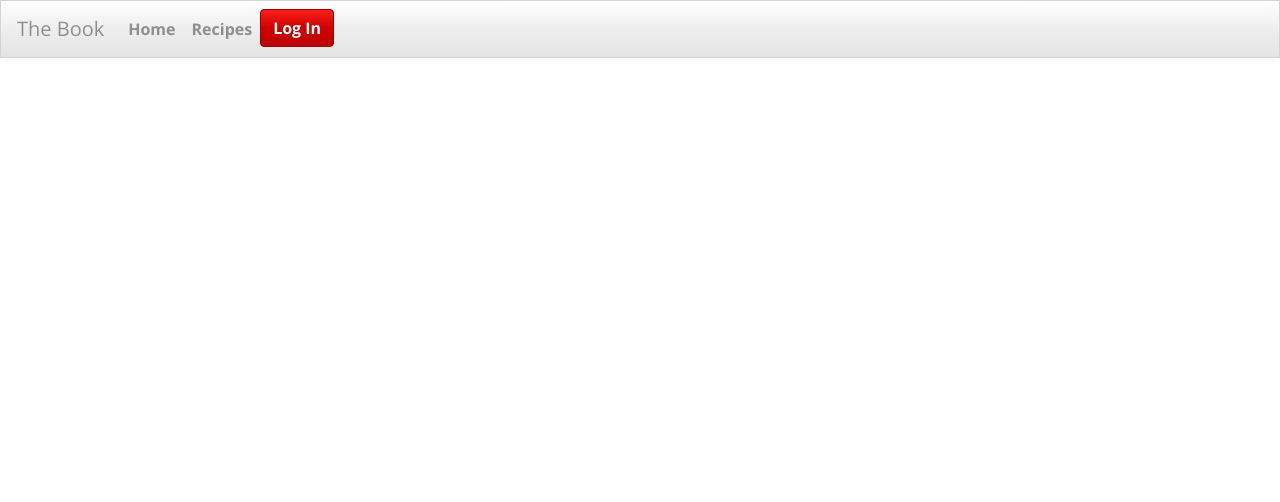
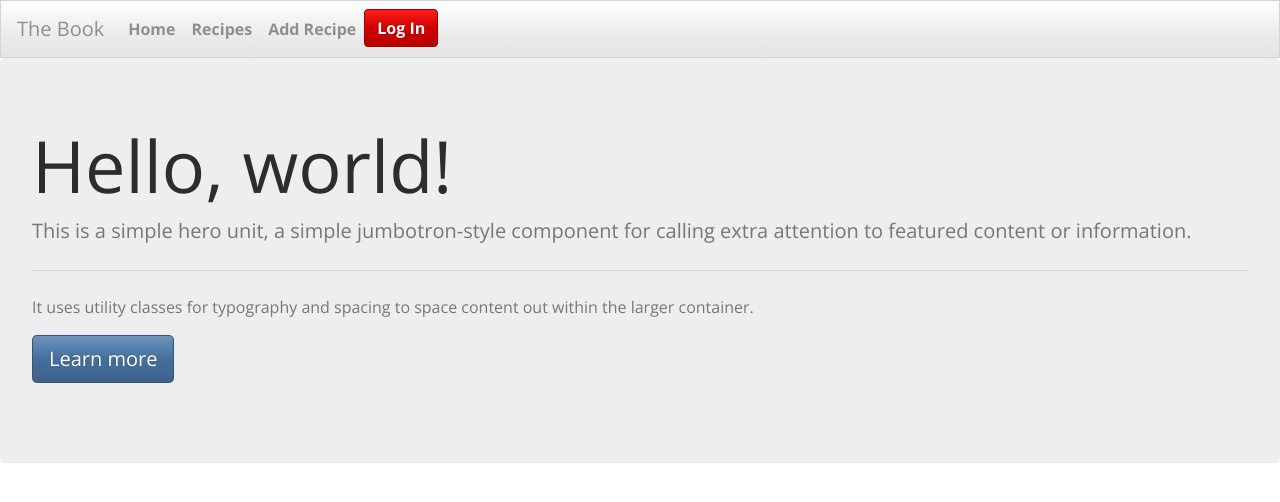
Before and after one commit to LiamMcGcistudent/the-book, a Flask app: page / in a window 1280 px wide. Shown: the top 502 px of the page. Run offline with Flask 2, Linux system fonts and the light colour scheme; parts of the project's set-up code (start-up, migrations or seed data) failed here and were passed over; some libraries are stand-ins or nearby versions.

Commit message:
fixed view for recipe.html

```diff
--- a/app.py
+++ b/app.py
@@ -4,7 +4,8 @@ from flask_pymongo import PyMongo, pymongo
 from bson.objectid import ObjectId
 import config
 from datetime import date, datetime
-import pytz
+from pprint import pprint
+
 
 app = Flask(__name__)
 
@@ -13,6 +14,27 @@ app.config["MONGO_URI"]=config.CONFIG['MONGO_URI']
 app.config["SECRET_KEY"]=config.CONFIG['SECRET_KEY']
 
 mongo = PyMongo(app)
+
+
+def recipe_database():
+    data = {
+        "name": request.form.get('name'),
+        "cuisine": request.form.getlist('cuisine'),
+        "allergens": request.form.getlist('allergens'),
+        "description": request.form.get('description'),
+        "ingredients": request.form.getlist('ingredient'),
+        "instructions": request.form.getlist('instructions'),
+        "serving_size": request.form.get('servings'),
+        "image": request.form.get('image'),
+        "username": session['user']
+    }
+    return data
+
+def if_user_in_session():
+    username = ""
+    if 'user' in session:
+        username = session['user']
+    return username
 
 
 @app.route('/')
@@ -24,10 +46,12 @@ def recipes():
     recipes=mongo.db.recipes.find().sort('name', pymongo.ASCENDING)
     return render_template("recipes.html", recipes=recipes, title='Recipes')
 
-@app.route('/recipe/<recipe_id>', methods=['GET', 'POST'])
+@app.route('/recipe/<recipe_id>', methods=['GET','POST'])
 def recipe(recipe_id):
-    recipes=mongo.db.recipes.find_one({"_id": ObjectId(recipe_id)})
-    return render_template("recipe.html", recipes=recipes, page_title=recipe['name'], recipe_id=recipe_id)
+
+    a_recipe =  mongo.db.recipes.find_one({"_id": ObjectId(recipe_id)})
+    pprint(recipe)
+    return render_template('recipe.html', recipe=a_recipe)
 
 
 
--- a/requirements.txt
+++ b/requirements.txt
@@ -8,5 +8,6 @@ Werkzeug==0.15.2
 config==0.4.0
 dnspython==1.16.0
 itsdangerous==1.1.0
+pprint==0.1
 pymongo==3.7.2
 zope.interface==4.6.0
--- a/templates/base.html
+++ b/templates/base.html
@@ -27,7 +27,9 @@
                 <li class="nav-item">
                     <a class="nav-link" href="{{url_for('recipes')}}"><b>Recipes</b></a>
                 </li>
-
+                <li class="nav-item">
+                    <a class="nav-link" href=""><b>Add Recipe</b></a>
+                </li>
                 <li class="nav-item">
                     <button class="btn btn-danger" data-toggle="modal" data-target="#log-in-modal"><b>Log In</b></a>
                 </li>
--- a/templates/index.html
+++ b/templates/index.html
@@ -1,5 +1,13 @@
 {%extends 'base.html'%}{%block content%}
 
-
+<div class="jumbotron">
+  <h1 class="display-3">Hello, world!</h1>
+  <p class="lead">This is a simple hero unit, a simple jumbotron-style component for calling extra attention to featured content or information.</p>
+  <hr class="my-4">
+  <p>It uses utility classes for typography and spacing to space content out within the larger container.</p>
+  <p class="lead">
+    <a class="btn btn-primary btn-lg" href="#" role="button">Learn more</a>
+  </p>
+</div>
 
 {%endblock%}
--- a/templates/recipes.html
+++ b/templates/recipes.html
@@ -2,7 +2,7 @@
 
 
 <div class="card-deck border-primary mb-3" style="max-width: 20rem; display:inline-block; margin:5px 5px 5px 5px;">
-  <a href="{{url_for('recipe', recipe_id=recipe._id)}}" class="btn btn-outline-primary"><img src="{{recipes.image}}" style="max-height: 20rem;" class="card-img-top" onerror="this.src='{{ url_for('static', filename='images/image-not-found.png') }}'"></a>
+  <a href="{{url_for('recipe', recipe_id=recipes._id)}}" class="btn btn-outline-primary"><img src="{{recipes.image}}" style="max-height: 20rem;" class="card-img-top" onerror="this.src='{{ url_for('static', filename='images/image-not-found.png') }}'"></a>
   <div class="card-body">
     <h5 class="card-title">{{recipes.name}}</h5>
     <p class="card-text">{{recipes.description|truncate(50)}}</p>
```
Also changed, not shown: templates/recipe.html (+6 -5 lines).
